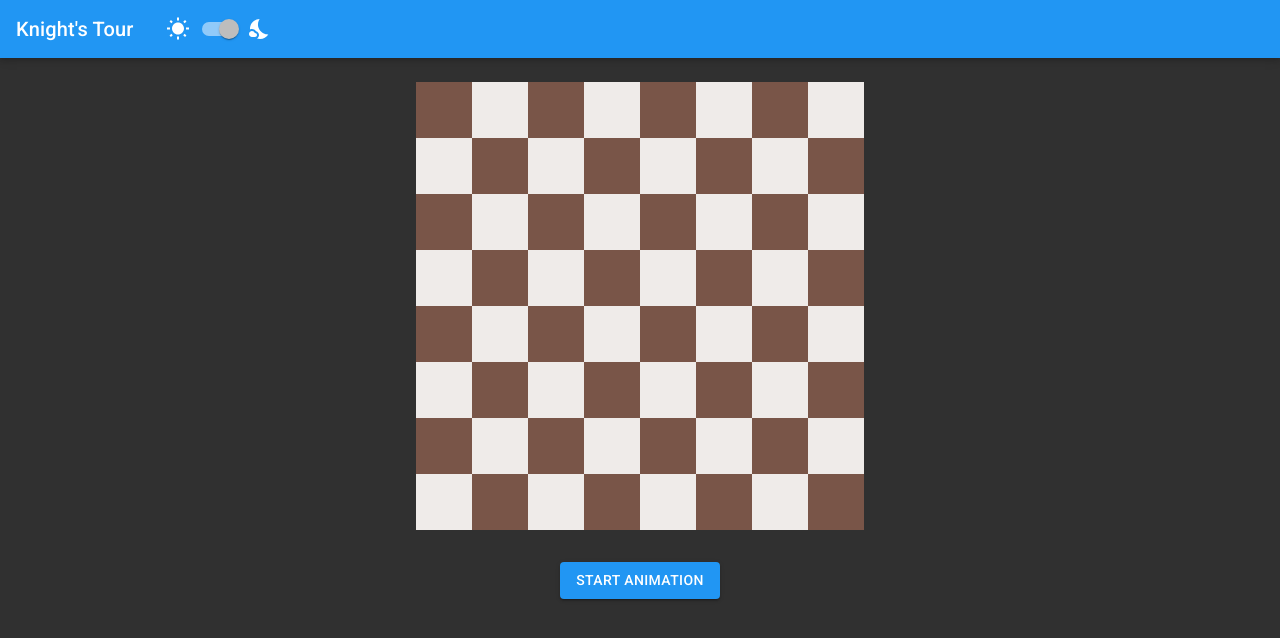
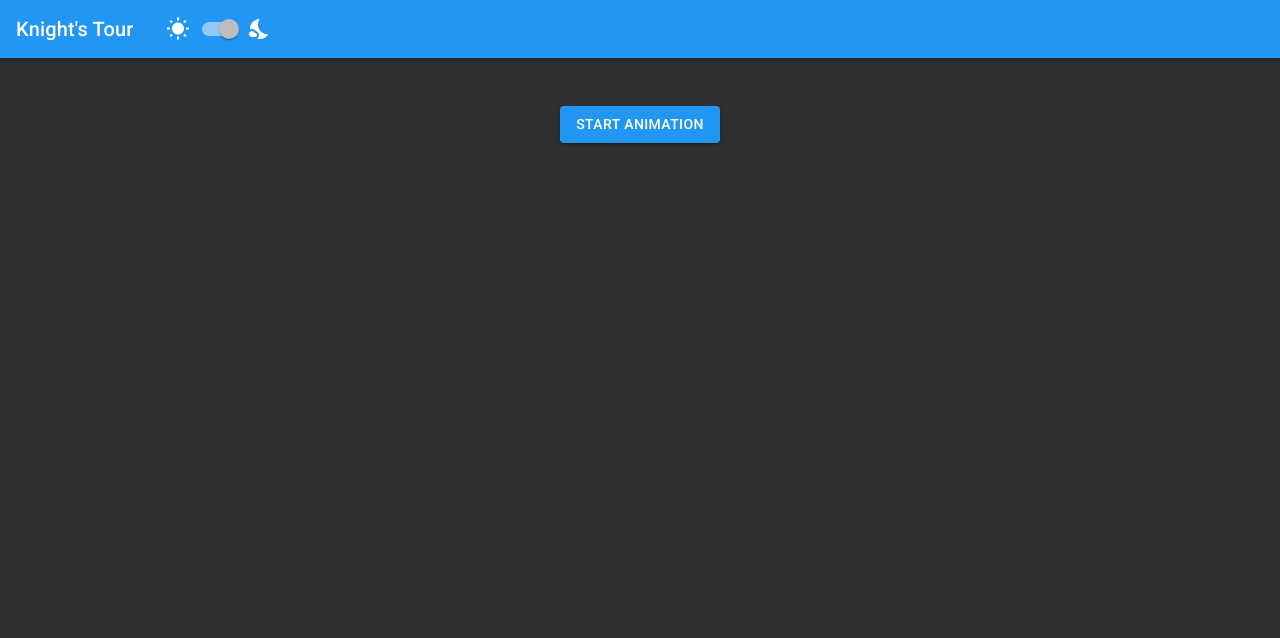
Before and after one commit to KKowalewski24/GoodyLabs-KnightsTour, a React (Create React App) app in the folder frontend/: page / in a window 1280 px wide. Shown: the top 638 px of the page. Built offline with nearby package versions, Linux system fonts and the light colour scheme.

Commit message:
Remove old approach + fix python script

```diff
--- a/frontend/src/component/board/Board.js
+++ b/frontend/src/component/board/Board.js
@@ -7,86 +7,19 @@ export const Board = (props) => {
   /*----------------------- VARIABLE REGION -----------------------*/
   const renderRow = (pointY) => {
     return (
-      <div className="d-flex flex-row justify-content-center">
-        <Cell
-          pointX={0}
-          pointY={pointY}
-          onClickChooseCell={props.onClickChooseCell}
-          renderOrderNumber={props.renderOrderNumber}
-          returnProperCellColor={props.returnProperCellColor}
-        />
-        <Cell
-          pointX={1}
-          pointY={pointY}
-          onClickChooseCell={props.onClickChooseCell}
-          renderOrderNumber={props.renderOrderNumber}
-          returnProperCellColor={props.returnProperCellColor}
-        />
-        <Cell
-          pointX={2}
-          pointY={pointY}
-          onClickChooseCell={props.onClickChooseCell}
-          renderOrderNumber={props.renderOrderNumber}
-          returnProperCellColor={props.returnProperCellColor}
-        />
-        <Cell
-          pointX={3}
-          pointY={pointY}
-          onClickChooseCell={props.onClickChooseCell}
-          renderOrderNumber={props.renderOrderNumber}
-          returnProperCellColor={props.returnProperCellColor}
-        />
-        <Cell
-          pointX={4}
-          pointY={pointY}
-          onClickChooseCell={props.onClickChooseCell}
-          renderOrderNumber={props.renderOrderNumber}
-          returnProperCellColor={props.returnProperCellColor}
-        />
-        <Cell
-          pointX={5}
-          pointY={pointY}
-          onClickChooseCell={props.onClickChooseCell}
-          renderOrderNumber={props.renderOrderNumber}
-          returnProperCellColor={props.returnProperCellColor}
-        />
-        <Cell
-          pointX={6}
-          pointY={pointY}
-          onClickChooseCell={props.onClickChooseCell}
-          renderOrderNumber={props.renderOrderNumber}
-          returnProperCellColor={props.returnProperCellColor}
-        />
-        <Cell
-          pointX={7}
-          pointY={pointY}
-          onClickChooseCell={props.onClickChooseCell}
-          renderOrderNumber={props.renderOrderNumber}
-          returnProperCellColor={props.returnProperCellColor}
-        />
-      </div>
+      <>
+      </>
     );
   };
 
   /*------------------------ RETURN REGION ------------------------*/
   return (
     <>
-      {renderRow(7)}
-      {renderRow(6)}
-      {renderRow(5)}
-      {renderRow(4)}
-      {renderRow(3)}
-      {renderRow(2)}
-      {renderRow(1)}
-      {renderRow(0)}
+
     </>
   );
 };
 
-Board.propTypes = {
-  onClickChooseCell: propTypes.func.isRequired,
-  renderOrderNumber: propTypes.func.isRequired,
-  returnProperCellColor: propTypes.func.isRequired,
-};
+Board.propTypes = {};
 
 export default Board;
--- a/frontend/src/component/cell/Cell.js
+++ b/frontend/src/component/cell/Cell.js
@@ -1,33 +1,21 @@
-import React, {useEffect, useState} from "react";
+import React from "react";
 import propTypes from "prop-types";
 import "./Cell.css";
 
 export const Cell = (props) => {
 
   /*----------------------- VARIABLE REGION -----------------------*/
-  const [pointX] = useState(props.pointX);
-  const [pointY] = useState(props.pointY);
-  const [cellColor, setCellColor] = useState({});
-
-  useEffect(() => {
-    setCellColor(props.returnProperCellColor(pointX, pointY));
-  }, [pointX, pointY]);
 
   /*------------------------ RETURN REGION ------------------------*/
   return (
-    <div className="cell" style={cellColor}
-         onClick={() => props.onClickChooseCell(pointX, pointY)}>
-      {props.renderOrderNumber()}
+    <div className="cell" style={cellColor}>
+      <h2 className="text-center font-weight-bold black-text">
+
+      </h2>
     </div>
   );
 };
 
-Cell.propTypes = {
-  pointX: propTypes.number.isRequired,
-  pointY: propTypes.number.isRequired,
-  onClickChooseCell: propTypes.func.isRequired,
-  renderOrderNumber: propTypes.func.isRequired,
-  returnProperCellColor: propTypes.func.isRequired,
-};
+Cell.propTypes = {};
 
 export default Cell;
--- a/frontend/src/page/home-page/HomePage.js
+++ b/frontend/src/page/home-page/HomePage.js
@@ -7,8 +7,8 @@ import Button from "@material-ui/core/Button";
 export const HomePage = (props) => {
 
   /*----------------------- VARIABLE REGION -----------------------*/
-  const [chosenPointX, setChosenPointX] = useState();
-  const [chosenPointY, setChosenPointY] = useState();
+  const [chosenPointX, setChosenPointX] = useState(null);
+  const [chosenPointY, setChosenPointY] = useState(null);
 
   const [chessBoard, setChessBoard] = useState([]);
   const [isLoaded, setIsLoaded] = useState(false);
@@ -48,31 +48,18 @@ export const HomePage = (props) => {
     }
   };
 
-  const onClickChooseCell = (pointX, pointY) => {
-    setChosenPointX(pointX);
-    setChosenPointY(pointY);
-    console.log(pointX, pointY)
-  };
-
-  const renderOrderNumber = () => {
-    return (
-      <div>
-        {/*{orderNumber}*/}
-      </div>
-    );
-  };
-
   const onClickStartAnimation = () => {
     fetchSolution(chosenPointX, chosenPointY);
+
   };
 
   /*------------------------ RETURN REGION ------------------------*/
   return (
+    <>
       <div className="container my-4">
+
         <Board
-        onClickChooseCell={onClickChooseCell}
-        renderOrderNumber={renderOrderNumber}
-        returnProperCellColor={returnProperCellColor}
+
         />
 
         <div className="row justify-content-center mt-2 mb-4">
@@ -83,6 +70,7 @@ export const HomePage = (props) => {
         </div>
 
       </div>
+    </>
   );
 };
 
```
Also changed, not shown: frontend/src/component/util/error-message/ErrorMessage.js (deleted, +0 -38 lines), frontend/src/component/util/fetch-data-controller/FetchDataController.js (deleted, +0 -68 lines), 1 other file (tests, documents, lock files or other folders). Lines whose indentation alone changed are shown as unchanged.
